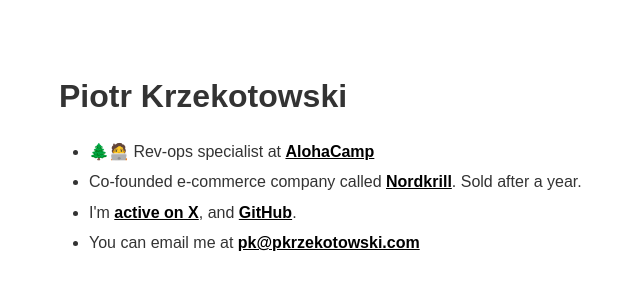
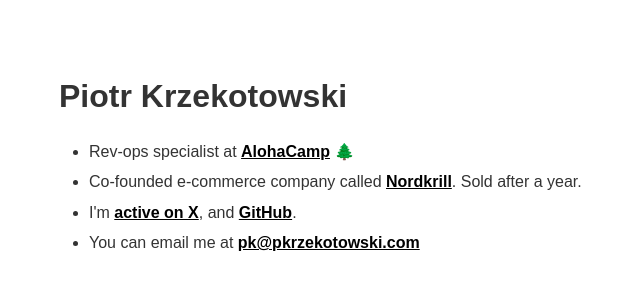
Before and after one commit to pkrzekotowski/pkrzekotowski.github.io, a Jekyll site: the page built from index.markdown, in a window 1280 px wide. Shown: the top 300 px of the page, without its empty margins (256-896 px from the left). Built offline with Jekyll 4.4.1, drawn with Linux system fonts in a browser that asks for light colours.

Commit message:
new updates

```diff
--- a/_layouts/minimalist.html
+++ b/_layouts/minimalist.html
@@ -38,7 +38,7 @@
     <div class="main-content">
     <h1>Piotr Krzekotowski</h1>
     <ul>
-        <li>🌲🧑‍💻 Rev-ops specialist at <a href="https://alohacamp.com" target="_blank">AlohaCamp</a></li>
+        <li>Rev-ops specialist at <a href="https://alohacamp.com" target="_blank">AlohaCamp</a> 🌲</li>
         <li>Co-founded e-commerce company called <a href="https://www.instagram.com/nordkrillpl/" target="_blank">Nordkrill</a>. Sold after a year.</li>
         <li>I'm <a href="https://x.com/krzekotowskip" target="_blank">active on X</a>, and <a href="https://github.com/pkrzekotowski" target="_blank">GitHub</a>.</li>
         <li>You can email me at <a href="mailto:pk@pkrzekotowski.com" target="_blank">pk@pkrzekotowski.com</a></li>
```
